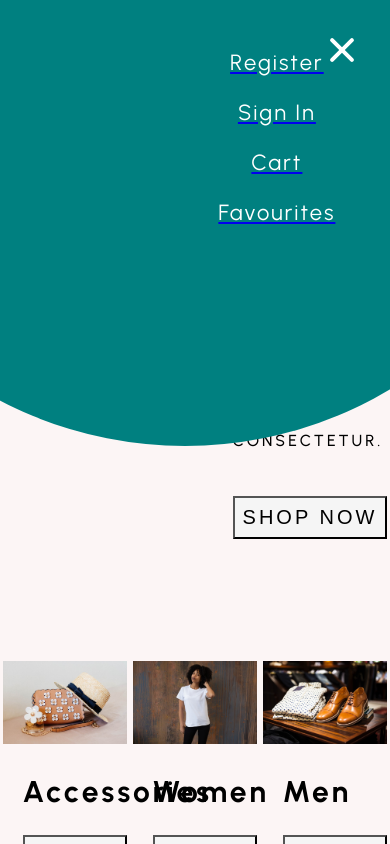
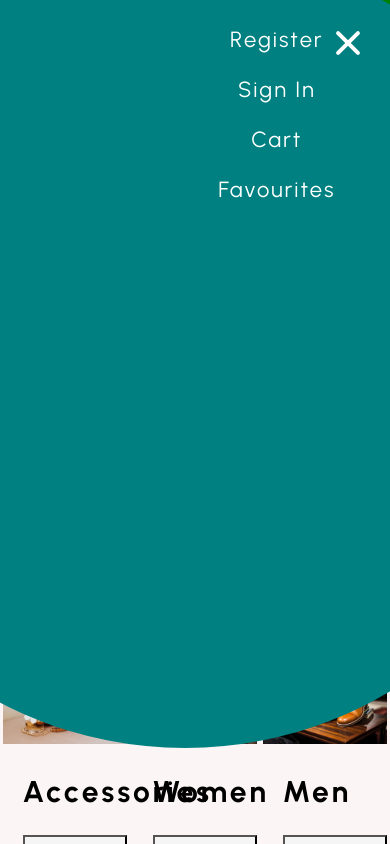
Before and after one commit to CarinWood/fashion-store, a React (Create React App) app: page / in a window 390 px wide. Both pictures are taken after a click on the element 342 px from the left and 40 px from the top of the page. Shown: the top 844 px of the page. Built offline with nearby package versions, Linux system fonts and the light colour scheme.

Commit message:
update navbar ipad-view

```diff
--- a/src/components/navbar/Navbar.js
+++ b/src/components/navbar/Navbar.js
@@ -91,7 +91,7 @@ const Navbar = () => {
                         <FaRegHeart className='wishlist'/>
                     </Link>
 
-                    <Link id="register-link" to="/register">
+                    <Link to="/register">
                         <p className='register'>Register</p>
                     </Link>
 
@@ -100,10 +100,11 @@ const Navbar = () => {
                     </Link>
 
 
-
+                            <Link to="/cart">
                     <Link to="/cart">
                     <FaShoppingCart id="cart"/>
                     <p className='digit'>{cart.reduce((total, product) => total + product.quantity,0)}</p>
+                    </Link>
                     </Link>
                 </section>
             </div>
@@ -118,10 +119,10 @@ const Navbar = () => {
                 </div>
                 <div className={showMenu ?  'menu-bg' : 'hidden-menu'}></div>
                 <ul className={showMenu ? "responsive-menu show-responsive" : "responsive-menu"}>
-                    <Link to="/register"><li className='list'>Register</li></Link>
-                    <Link to="/login"><li className='list'>Sign In</li></Link>
-                    <Link to="/cart"><li className='list'>Cart</li></Link>
-                    <Link to="/wishlist"><li className='list'>Favourites</li></Link>
+                    <Link to="/register" className='theLink'><li className='list'>Register</li></Link>
+                    <Link to="/login" className='theLink'><li className='list'>Sign In</li></Link>
+                    <Link to="/cart" className='theLink'><li className='list'>Cart</li></Link>
+                    <Link to="/wishlist" className='theLink'><li className='list'>Favourites</li></Link>
                 </ul>
 
 
--- a/src/components/navbar/navbar.css
+++ b/src/components/navbar/navbar.css
@@ -246,17 +246,24 @@ Link {
 }
 
 @media screen and (max-width: 992px) {
+  .nav-content {
+    border: 5px solid green;
+    background-color: transparent;
+    position: absolute;
+    top: 0;
+
+
+
+  }
 
   .hamburger-nav {
     position: absolute;
-    top: 0;
-    width: 100%;
-    display: flex;
-    justify-content: flex-end;
-    align-items: center;
-    padding-right: 30px;
-    padding-top: 20px;
     background-color: transparent;
+    top: 30%;
+    right: 2%;
+    width: 58px;
+    height: 58px;
+    border-radius: 50%;
     z-index: 3;
   }
 
@@ -264,10 +271,12 @@ Link {
     visibility: visible;
     width: 58px;
     height: 58px;
-    padding: 3px;
+    top: 15%;
+    right: 2%;
     cursor: pointer;
-    position: relative;
+    position: absolute;
     transition: 0.3s ease-in-out;
+    z-index: 8;
   }
 
 
@@ -279,6 +288,7 @@ Link {
     background-color: white;
     display: block;
     margin-left: 12px;
+    z-index: 9;
   }
 
   .bar1 {
@@ -302,9 +312,12 @@ Link {
     height: 58px;
     border-radius: 50%;
     padding: 3px;
+    position: absolute;
+    top: 15%;
+    right: 2%;
     cursor: pointer;
-    position: relative;
     transition: 0.3s ease-in-out;
+
   }
 
   .change1 {
@@ -353,9 +366,11 @@ Link {
     border-radius: 50%;
     background-color: teal;
     position: absolute;
-    right: -100%;
+    right: -114%;
     top: -500%;
     transition: 0.5s ease-in-out;
+
+
   }
 
   .menu-bg {
@@ -376,39 +391,45 @@ Link {
     list-style: none;
     position: absolute;
     top: 30%;
-    right: 14%;
+    right: -100%;
     z-index: 99;
     color: #fcf5f5;
     font-size: 22px;
     text-align: center;
     opacity: 0;
-    transition: 0.5s ease;
+    text-decoration: none;
+    transition: 0.3s ease;
   }
 
   .responsive-menu li {
     margin-bottom: 23px;
     cursor: pointer;
     letter-spacing: 2px;
-
+    text-decoration: none;
   }
 
   .show-responsive {
     opacity: 1;
-    transition: 0.5s ease;
+    right: 14%;
   }
 
   .logo-name {
     position: absolute;
     top: 35%;
     left: 10%;
+    z-index: 4;
   }
 
-  .language, .navbar-left, .navbar-right {
-    visibility: hidden;
+  .language {
+    position: absolute;
+    top: -100%;
+
   }
 
   #cart, .digit {
     visibility: visible;
+    top: 0;
+    z-index: 2;
 
   }
 
@@ -435,4 +456,17 @@ Link {
     color: white;
   }
 
+  .searchbar, .register, .wishlist, .signin {
+    position: absolute;
+    top: -200%;
+  }
+
+  .theLink {
+    text-decoration: none!important;
+  }
+
+
+
+
+
 }
```
